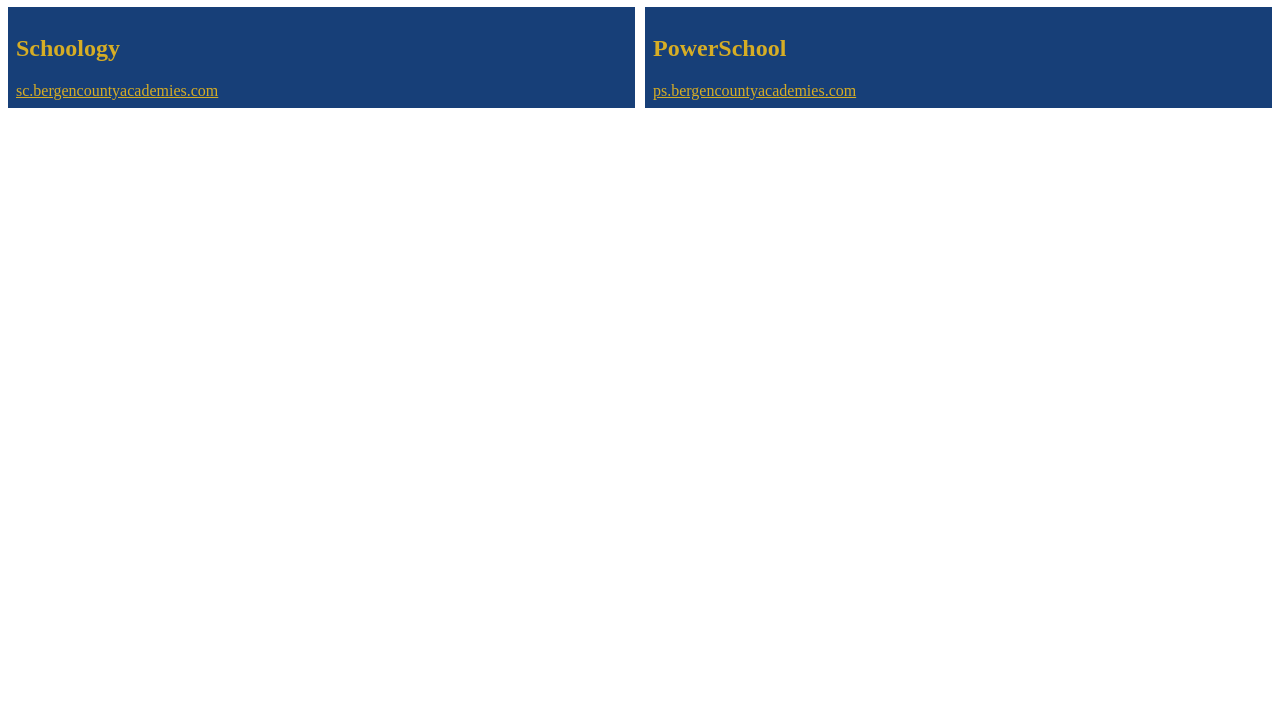
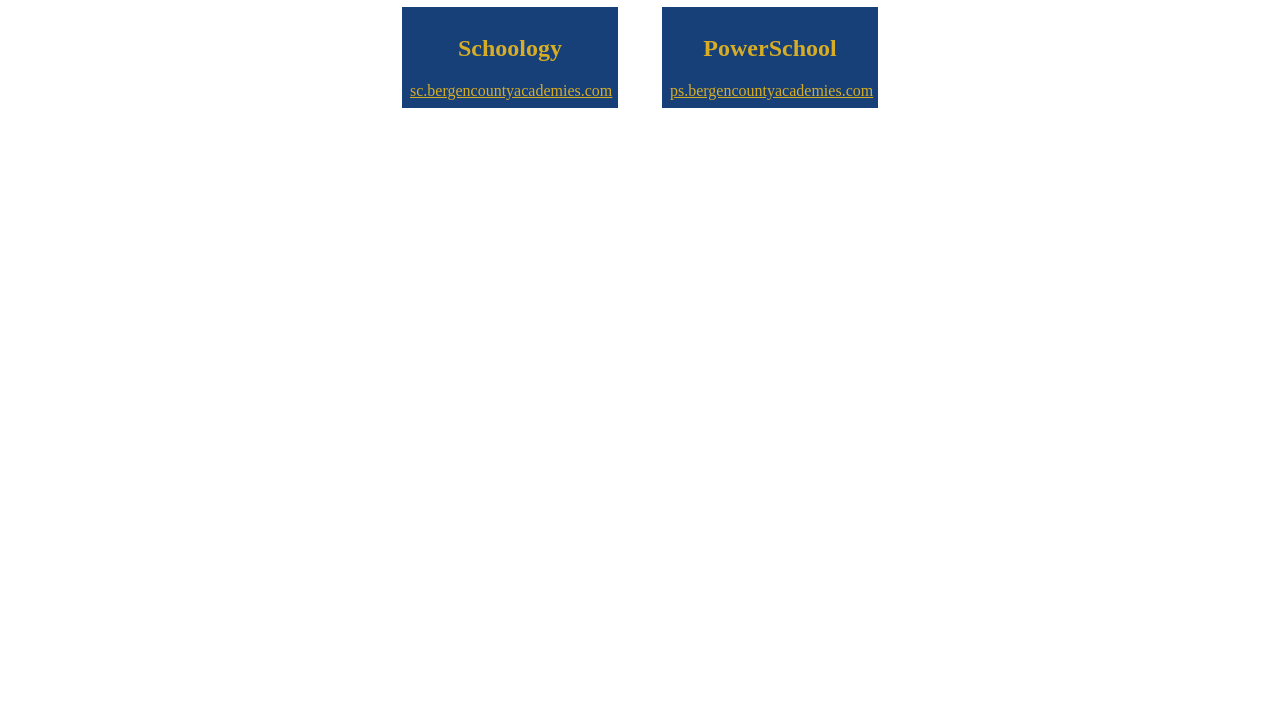
Before and after one commit to Bergen-County-Academies-Online/bergen-county-academies-online.github.io, a plain HTML site: page index.html in a window 1280 px wide. Shown: the part 73-800 px from the top of the page. Drawn offline with Linux system fonts and the light colour scheme.

Commit message:
Aligned center

```diff
--- a/style.css
+++ b/style.css
@@ -1,11 +1,15 @@
 #shortcutsContainer {
     display: grid;
-    grid-template-columns: repeat(auto-fit, minmax(min(100%, 250px), 1fr));
+    grid-template-columns: repeat(auto-fit, minmax(250px, 250px));
     gap: 10px;
+    text-align: center;
+    place-items: center;
+    justify-content: center;
 }
 .shortcut {
     background-color: #173F78;
     color: #D6AD25;
+    width: 200px;
     padding: 8px 8px 8px 8px;
     cursor: pointer;
 }
```
